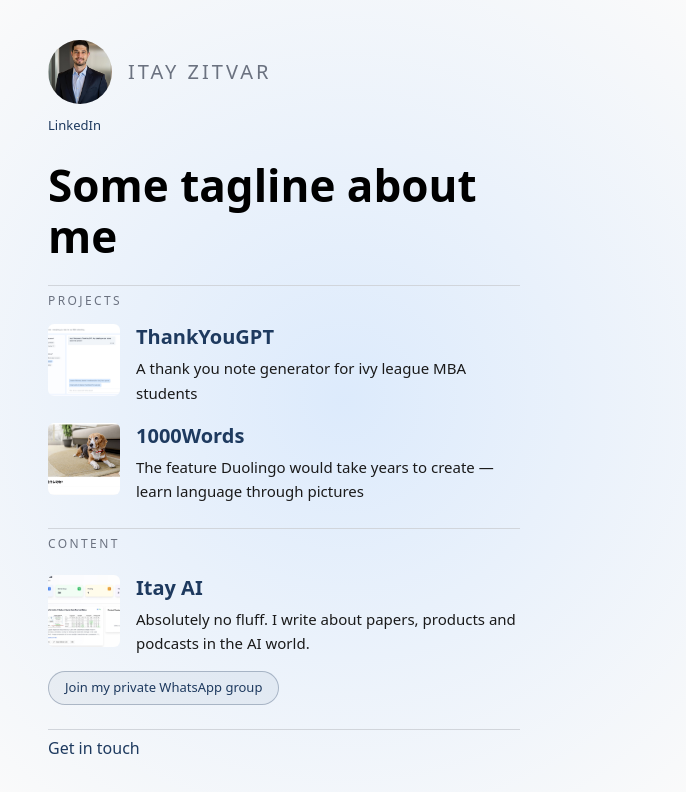
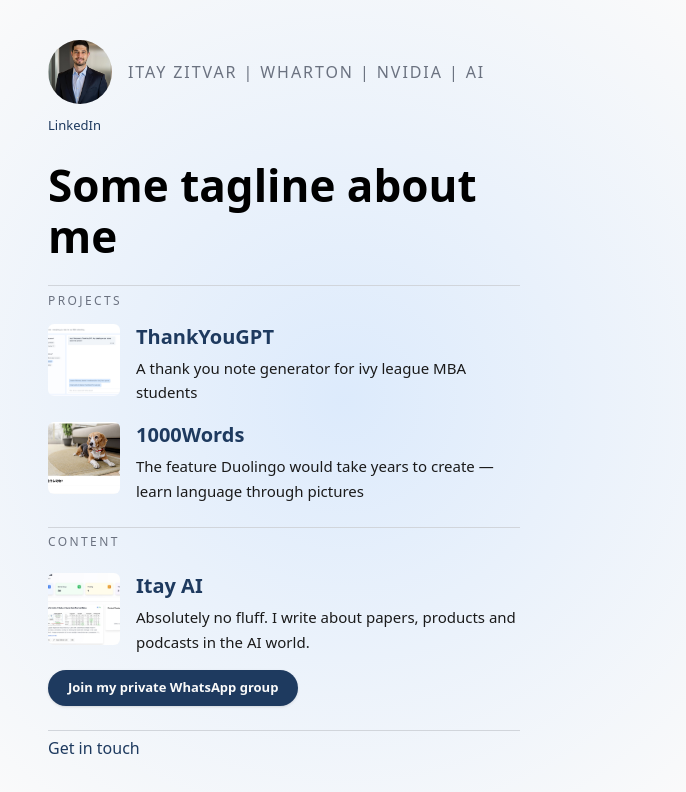
Before and after one commit to itayzit/zitvar-ai, a Next.js app: page / in a window 1280 px wide. Shown: the top 792 px of the page, without its empty margins (296-982 px from the left). Built offline with nearby package versions, Linux system fonts and the light colour scheme.

Commit message:
Update headline and WhatsApp button styling
- Expand headline to "Itay Zitvar | Wharton | Nvidia | AI" with nowrap to keep it on one line
- Make WhatsApp group button solid accent fill for better visibility

Co-Authored-By: Claude Sonnet 4.6 <noreply@anthropic.com>

```diff
--- a/src/components/Content.tsx
+++ b/src/components/Content.tsx
@@ -41,7 +41,7 @@ export default function Content() {
         href="https://chat.whatsapp.com/Gp7LZgWA0eg9QD3rb5vGPn"
         target="_blank"
         rel="noopener noreferrer"
-        className="mt-4 inline-flex items-center gap-2 rounded-full border border-accent/30 bg-accent/5 px-4 py-1.5 text-[13px] font-medium text-accent hover:bg-accent/10 transition-colors"
+        className="mt-4 inline-flex items-center gap-2 rounded-full bg-accent px-5 py-2 text-[13px] font-semibold text-background hover:opacity-90 transition-opacity shadow-sm"
       >
         Join my private WhatsApp group
       </a>
--- a/src/components/Hero.tsx
+++ b/src/components/Hero.tsx
@@ -34,10 +34,10 @@ export default function Hero() {
           className="w-16 h-16 rounded-full object-cover"
         />
         <p
-          className="text-[20px] font-medium uppercase tracking-[0.15em] text-secondary"
+          className="text-[16px] font-medium uppercase tracking-[0.12em] text-secondary whitespace-nowrap"
           style={{ fontFamily: "var(--font-sans)" }}
         >
-          Itay Zitvar
+          Itay Zitvar | Wharton | Nvidia | AI
         </p>
       </div>
 
```
